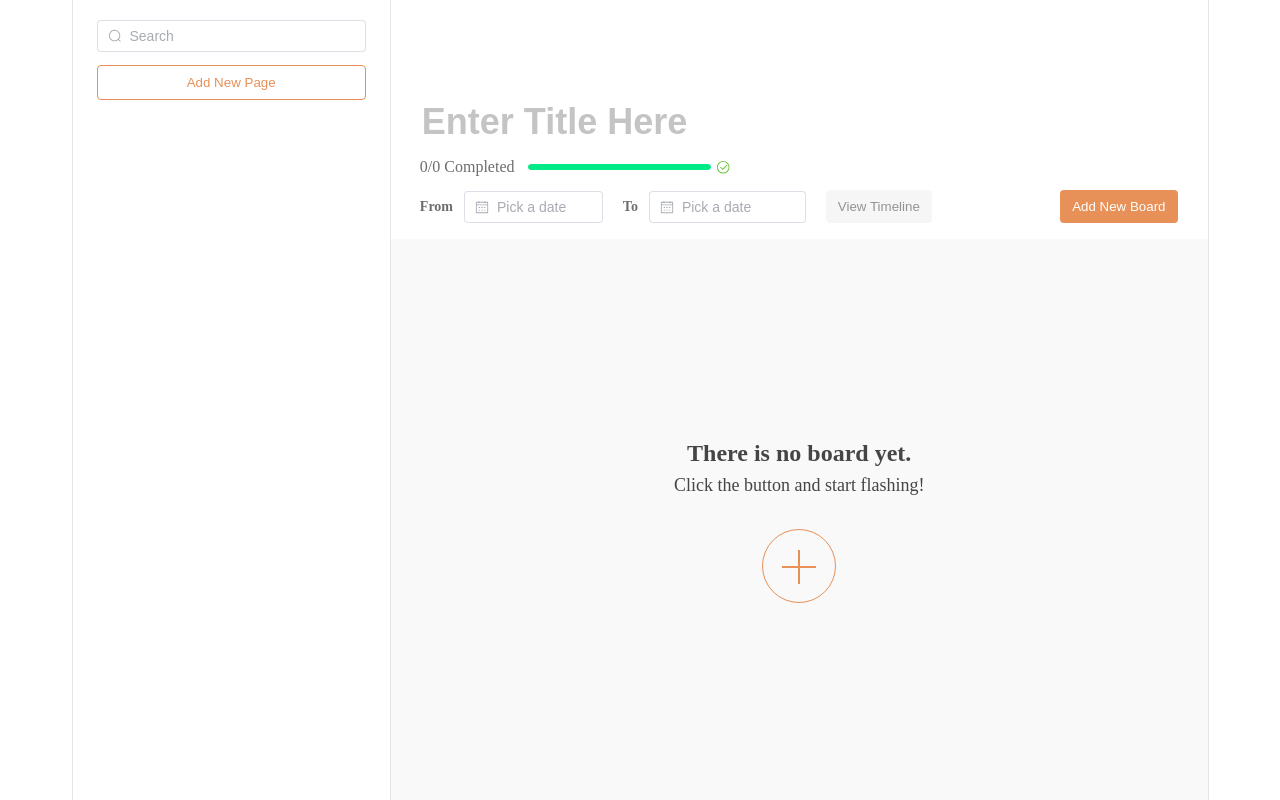
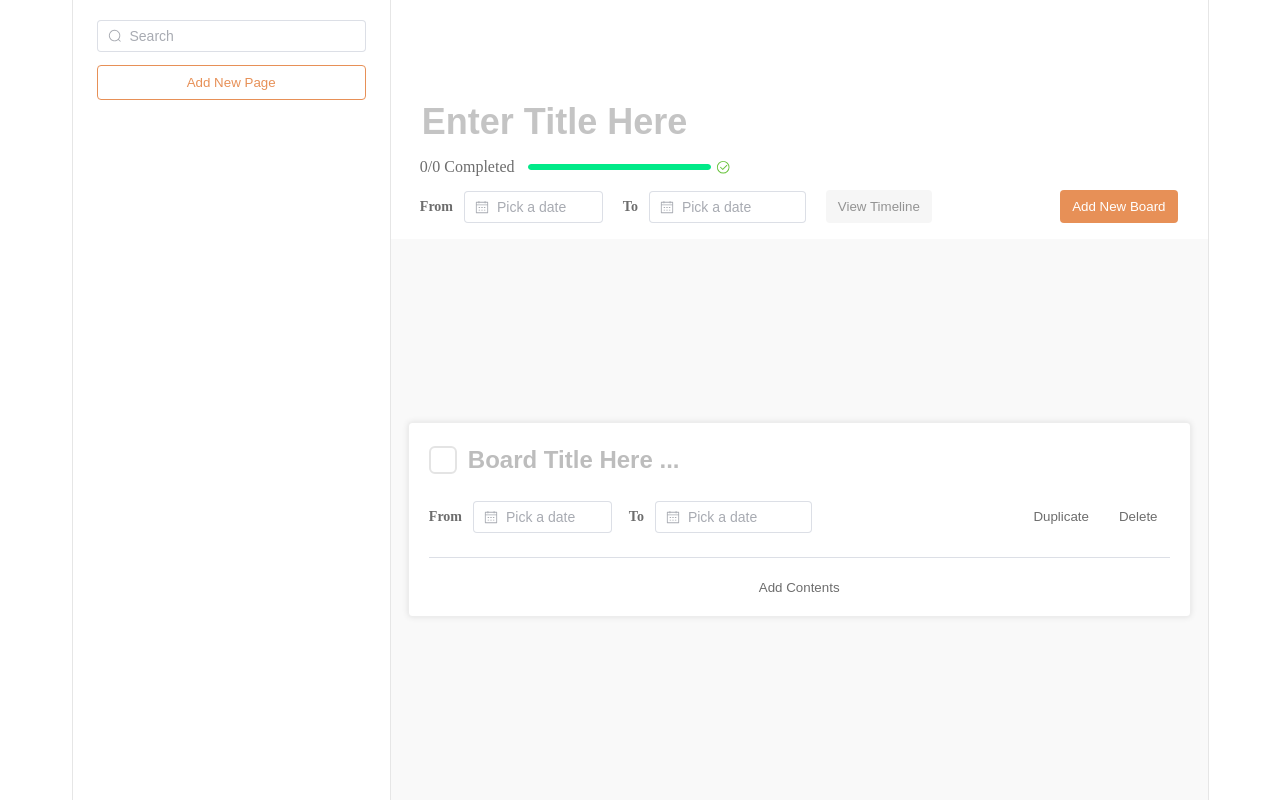
Before and after one commit to SON7AE/PortFolio_Board, a Vue app in the folder front/: page /#/ in a window 1280 px wide. Built offline with nearby package versions, Linux system fonts and the light colour scheme.

Commit message:
6. Board UI 퍼블리싱 완료

```diff
--- a/front/package.json
+++ b/front/package.json
@@ -25,6 +25,7 @@
     "copy-webpack-plugin": "^8.0.0",
     "css-loader": "^5.1.3",
     "eslint": "^7.32.0",
+    "eslint-config-prettier": "^8.6.0",
     "eslint-plugin-vue": "^7.18.0",
     "file-loader": "^6.2.0",
     "html-webpack-plugin": "^5.3.1",
--- a/front/src/components/atoms/Button.vue
+++ b/front/src/components/atoms/Button.vue
@@ -9,6 +9,7 @@ export default {
         theme: {
             type: String,
             required: false,
+            default: 'normal',
         },
         label: {
             type: String,
@@ -31,17 +32,14 @@ export default {
 
     padding: 9px 12px;
 
+    color: $color-white-700;
     border-radius: 4px;
+    background: transparent;
 
     cursor: pointer;
 
-    &[data-theme='text'] {
-        background-color: $color-white-000;
-        color: $color-white-700;
-
-        &:hover {
-            background-color: $color-white-300;
-        }
+    &:hover {
+        background-color: $color-white-300;
     }
     &[data-theme='filled'] {
         background-color: $color-orange-100;
--- /dev/null
+++ b/front/src/components/atoms/create/checkBox.vue
@@ -0,0 +1,53 @@
+<template>
+    <div class="round">
+        <input type="checkbox" id="checkbox" />
+        <label for="checkbox"></label>
+    </div>
+</template>
+
+<script>
+export default {};
+</script>
+
+<style lang="scss" scoped>
+@import '~/assets/styles/main.scss';
+.round {
+    position: relative;
+}
+.round label {
+    width: 24px;
+    height: 24px;
+    background-color: $color-white-000;
+    border: 2px solid #e4e4e4;
+    border-radius: 6px;
+    cursor: pointer;
+    position: absolute;
+    top: -5px;
+    left: 0;
+}
+.round label:after {
+    width: 12px;
+    height: 6px;
+    border: 2px solid $color-white-000;
+    border-top: none;
+    border-right: none;
+    content: '';
+    position: absolute;
+    top: 6px;
+    left: 6px;
+    transform: rotate(-45deg);
+    opacity: 0;
+}
+.round input[type='checkbox'] {
+    visibility: hidden;
+}
+.round input[type='checkbox']:checked + label {
+    background-color: $color-green-000;
+    border-color: $color-green-000;
+    border-radius: 50%;
+    transition: 0.2s ease-in-out;
+}
+.round input[type='checkbox']:checked + label:after {
+    opacity: 1;
+}
+</style>
--- /dev/null
+++ b/front/src/components/mocules/create/Board.vue
@@ -0,0 +1,118 @@
+<template>
+    <div class="board">
+        <div class="board__header">
+            <div class="board__header__title-box">
+                <CreateCheckBox />
+                <input v-model="title" placeholder="Board Title Here ..." class="input-box" />
+            </div>
+            <div class="board__header__date-picker">
+                <div class="date-box">
+                    <CreateDatePicker :theme="'text'" :label="'From'" />
+                    <CreateDatePicker :theme="'text'" :label="'To'" />
+                </div>
+                <div class="button-box">
+                    <Button label="Duplicate" />
+                    <Button label="Delete" />
+                </div>
+            </div>
+        </div>
+        <el-divider />
+        <div class="board__footer">
+            <Button label="Add Contents" />
+        </div>
+    </div>
+</template>
+
+<script>
+import CreateCheckBox from '~/components/atoms/create/checkBox.vue';
+import CreateDatePicker from '~/components/atoms/create/DatePicker.vue';
+import Button from '~/components/atoms/Button.vue';
+
+export default {
+    components: { CreateCheckBox, CreateDatePicker, Button },
+    setup() {
+        const title = '';
+
+        return {
+            title,
+        };
+    },
+};
+</script>
+
+<style lang="scss" scoped>
+@import '~/assets/styles/main.scss';
+
+.board {
+    display: flex;
+    flex-direction: column;
+    align-items: flex-start;
+
+    width: calc(100% - 20px);
+
+    padding: 20px;
+
+    background: $color-white-000;
+    border: 1px solid #ededed;
+    box-shadow: 0px 0px 6px rgba(0, 0, 0, 0.1);
+    border-radius: 4px;
+
+    &__header {
+        display: flex;
+        flex-direction: column;
+
+        width: 100%;
+
+        gap: 23px;
+
+        &__title-box {
+            display: flex;
+            align-items: center;
+
+            width: 100%;
+        }
+        &__date-picker {
+            display: flex;
+            align-items: center;
+            justify-content: space-between;
+
+            width: 100%;
+        }
+    }
+    &__footer {
+        display: flex;
+        align-items: center;
+        justify-content: center;
+
+        width: 100%;
+
+        margin: -12px 0 -8px 0;
+    }
+}
+.input-box {
+    outline: none;
+    border: none;
+
+    font-weight: 600;
+    font-size: 24px;
+    line-height: 32px;
+
+    margin: 0px 68px 0 17px;
+
+    &::placeholder {
+        color: #bdbdbd;
+    }
+}
+.date-box {
+    display: flex;
+    align-items: center;
+
+    gap: 17px;
+}
+.button-box {
+    display: flex;
+    align-items: center;
+
+    gap: 6px;
+}
+</style>
--- a/front/src/components/organisms/create/Content.vue
+++ b/front/src/components/organisms/create/Content.vue
@@ -14,12 +14,15 @@
                 <Button :theme="'filled'" label="Add New Board" class="filled-button" />
             </div>
         </div>
-        <div class="content__body">
+        <div v-if="!isActive" class="content__body">
+            <CreateBoard />
+        </div>
+        <div v-else class="content__body">
             <div class="content__body__text-box">
                 <span class="content__body__text-box__title">There is no board yet.</span>
                 <span class="content__body__text-box__subTitle">Click the button and start flashing!</span>
             </div>
-            <RoundAddButton />
+            <RoundAddButton @click="create" />
         </div>
     </div>
 </template>
@@ -29,15 +32,22 @@ import { ref } from '@vue/reactivity';
 import CreateDatePicker from '~/components/atoms/create/DatePicker.vue';
 import Button from '~/components/atoms/Button.vue';
 import RoundAddButton from '~/components/atoms/RoundAddButton.vue';
+import CreateBoard from '~/components/mocules/create/Board.vue';
 
 export default {
-    components: { CreateDatePicker, Button, RoundAddButton },
+    components: { CreateDatePicker, Button, RoundAddButton, CreateBoard },
     setup() {
         const title = ref(''); // 제목
+
         const customColor = ref('#00EA88'); // 프로그레스 바
         const format = (percentage) => (percentage === 100 ? 'Full' : `${percentage}%`); // 프로그레스 바
 
-        return { title, format, customColor };
+        const isActive = ref(false);
+        const create = () => {
+            isActive.value = !isActive.value;
+        };
+
+        return { title, format, customColor, isActive, create };
     },
 };
 </script>
@@ -109,6 +119,7 @@ export default {
 
         height: calc(100vh - 116px);
 
+        padding: 28px;
         gap: 28px;
 
         background-color: #f9f9f9;
```
Also changed, not shown: front/.eslintrc.js, 1 other file (tests, documents, lock files or other folders).
